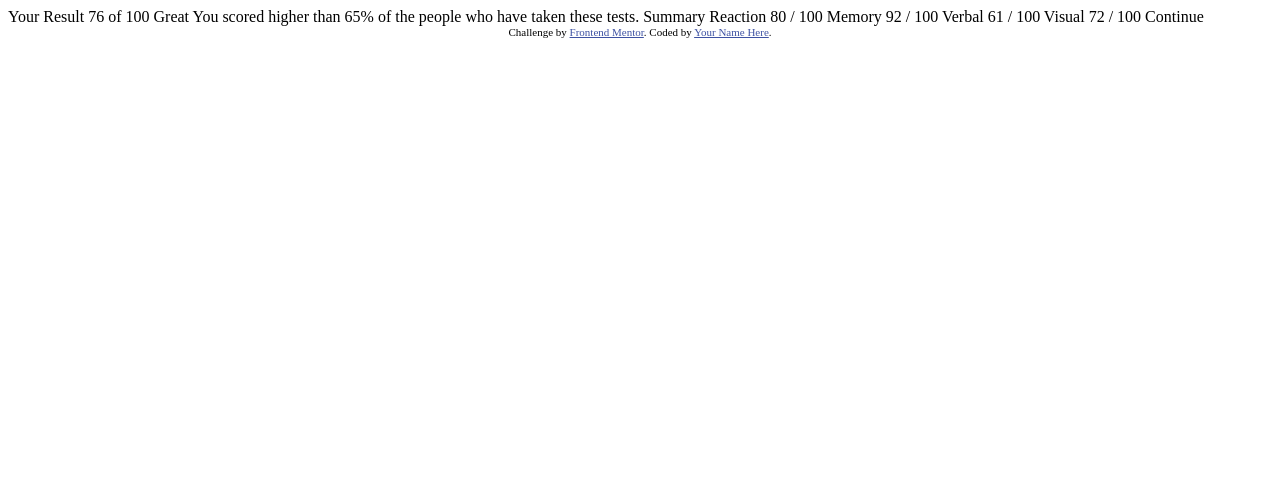
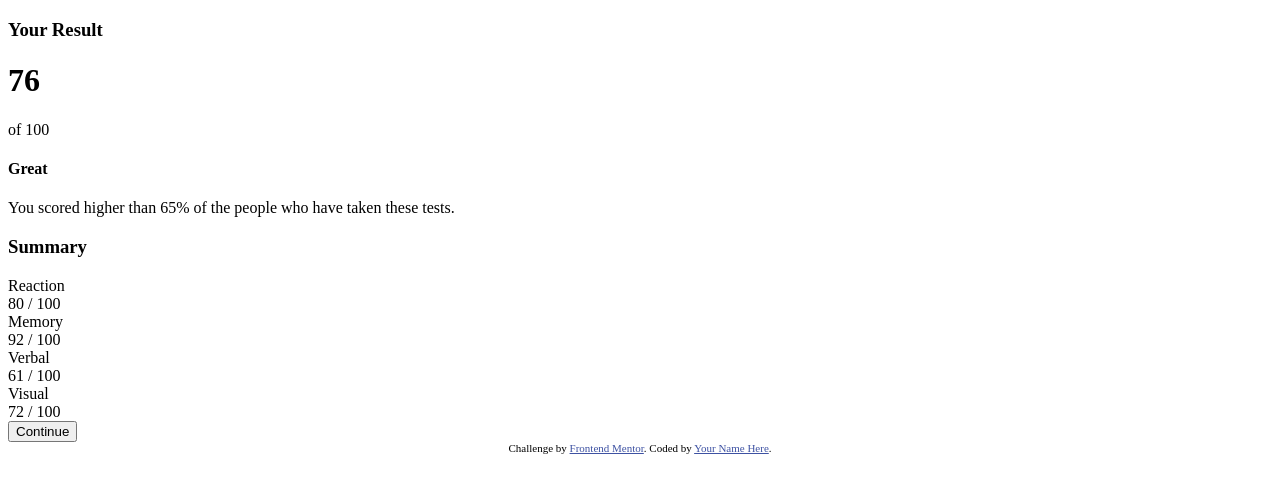
Before and after one commit to darshansp8/Frontend-Mentor-Challenges, a plain HTML site: page results-summary-component-main/index.html in a window 1280 px wide. Drawn offline with Linux system fonts and the light colour scheme.

Commit message:
Completed the markup for the result container

```diff
--- a/results-summary-component-main/index.html
+++ b/results-summary-component-main/index.html
@@ -15,29 +15,94 @@
 	</style>
 </head>
 <body>
+	<div class="result--container">
+		<div class="result--score">
 
+			<h3 class="section--title section--title__light">
 				Your Result
+			</h3>
+
+			<div class="score--marks">
+				<h1 class="score--obtained">
 					76
+				</h1>
+				<p class="score--outof">
 					of 100
+				</p>
+			</div>
 
+			<div class="score--performance">
+				<h4 class="score--title">
 					Great
+				</h4>
+			</div>
+
+			<div class="score--message">
 				You scored higher than 65% of the people who have taken these tests.
+			</div>
 
+		</div>
+		<div class="result--summary">
+
+			<h3 class="section--title section--title__dark">
 				Summary
+			</h3>
 
+			<div class="summary">
+				<div class="summary--icon">
+
+				</div>
+				<div class="summary--text">
 					Reaction
+				</div>
+				<div class="summary--marks">
 					80 / 100
+				</div>
+			</div>
 
+			<div class="summary">
+				<div class="summary--icon">
+
+				</div>
+				<div class="summary--text">
 					Memory
+				</div>
+				<div class="summary--marks">
 					92 / 100
+				</div>
+			</div>
 
+			<div class="summary">
+				<div class="summary--icon">
+
+				</div>
+				<div class="summary--text">
 					Verbal
+				</div>
+				<div class="summary--marks">
 					61 / 100
+				</div>
+			</div>
 
+			<div class="summary">
+				<div class="summary--icon">
+
+				</div>
+				<div class="summary--text">
 					Visual
+				</div>
+				<div class="summary--marks">
 					72 / 100
+				</div>
+			</div>
 
+			<button class="primary">
 				Continue
+			</button>
+		</div>
+	</div>
+
+
 
 	<div class="attribution">
 		Challenge by <a href="https://www.frontendmentor.io?ref=challenge" target="_blank">Frontend Mentor</a>.
```
Lines whose indentation alone changed are shown as unchanged.
